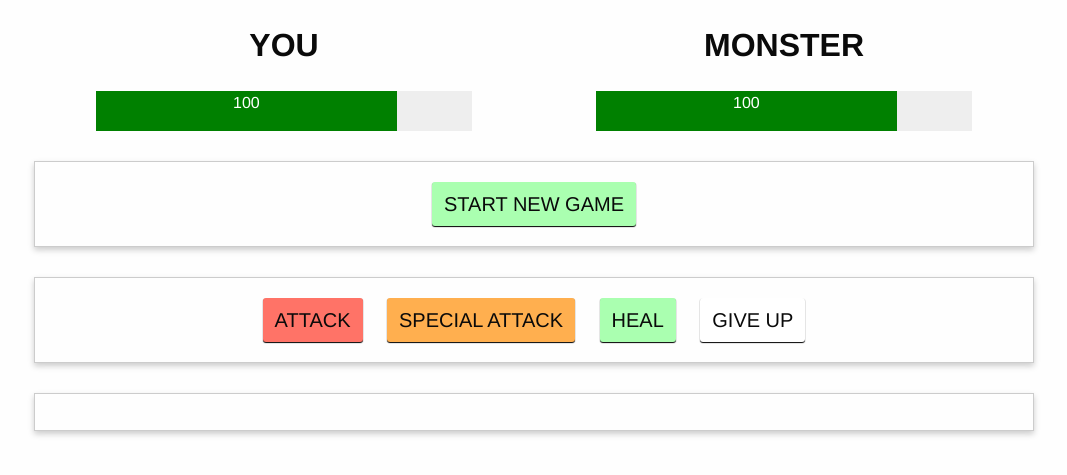
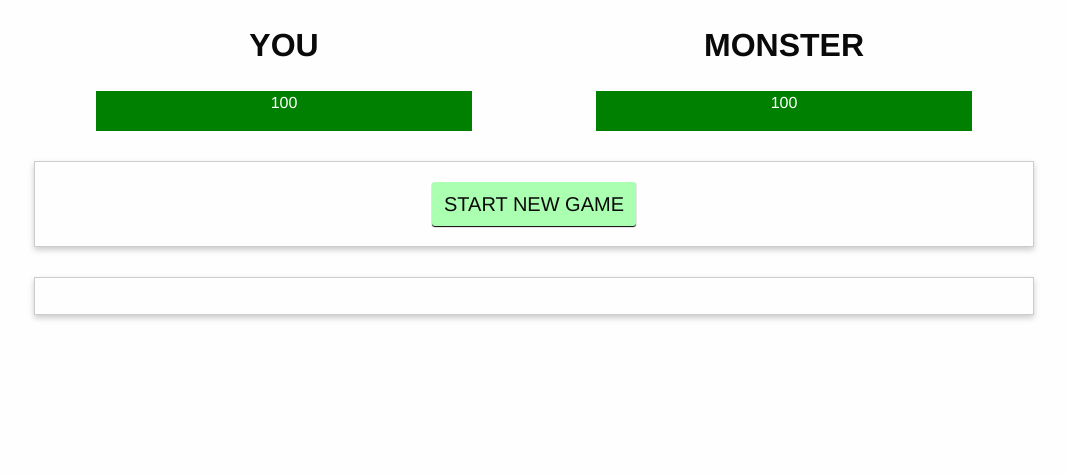
Before and after one commit to ethan375/vue-battle-system, a Django app: page / in a window 1280 px wide. Shown: the top 475 px of the page, without its empty margins (106-1173 px from the left). Run offline with Django 3.2, Linux system fonts and the light colour scheme.

Commit message:
Game is able to initialize.

```diff
--- a/battle/templates/battle/index.html
+++ b/battle/templates/battle/index.html
@@ -13,7 +13,7 @@
         <div class="small-6 columns">
             <h1 class="text-center">YOU</h1>
             <div class="healthbar">
-                <div class="healthbar text-center" style="background-color: green; margin: 0; color: white;">
+                <div class="healthbar text-center" style="background-color: green; margin: 0; color: white;" :style="{width: playerHealth + '%'}">
                 ${ playerHealth }
                 </div>
             </div>
@@ -21,18 +21,18 @@
         <div class="small-6 columns">
             <h1 class="text-center">MONSTER</h1>
             <div class="healthbar">
-                <div class="healthbar text-center" style="background-color: green; margin: 0; color: white;">
+                <div class="healthbar text-center" style="background-color: green; margin: 0; color: white;" :style="{width: monsterHealth + '%'}">
                     ${ monsterHealth }
                 </div>
             </div>
         </div>
     </section>
-    <section class="row controls">
+    <section class="row controls" v-if='!gameIsRunning'>
         <div class="small-12 columns">
-            <button id="start-game">START NEW GAME</button>
+            <button id="start-game" @click="startGame">START NEW GAME</button>
         </div>
     </section>
-    <section class="row controls">
+    <section class="row controls" v-else>
         <div class="small-12 columns">
             <button id="attack">ATTACK</button>
             <button id="special-attack">SPECIAL ATTACK</button>
--- a/vuebattlesystem/static/js/app.js
+++ b/vuebattlesystem/static/js/app.js
@@ -5,6 +5,13 @@ new Vue({
             playerHealth: 100,
             monsterHealth: 100,
             gameIsRunning: false
+        },
+        methods: {
+            startGame: function() {
+                this.gameIsRunning = true;
+                this.playerHealth = 100;
+                this.monsterHealth = 100;
+            }
         }
 });
 
```
